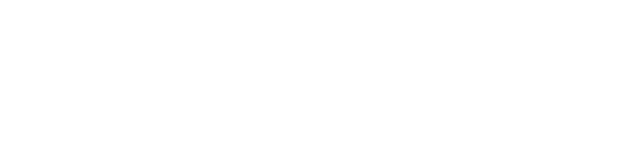
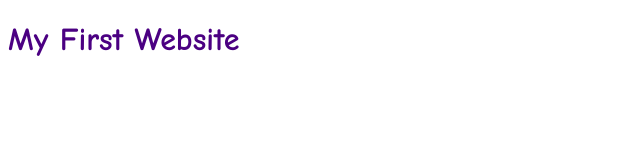
Before and after one commit to csong202/my-first-web, a plain HTML site: page index.html in a window 1280 px wide. Shown: the whole page, without its empty margins (0-640 px from the left). Drawn offline with Linux system fonts and the light colour scheme.

Commit message:
Added styled headline

```diff
--- a/index.html
+++ b/index.html
@@ -5,5 +5,7 @@
 </head>
 <body>
 
+<h1 style="font-family:Comic Sans MS;color:indigo;">My First Website</h1>
+
 </body>
 </html>
```
